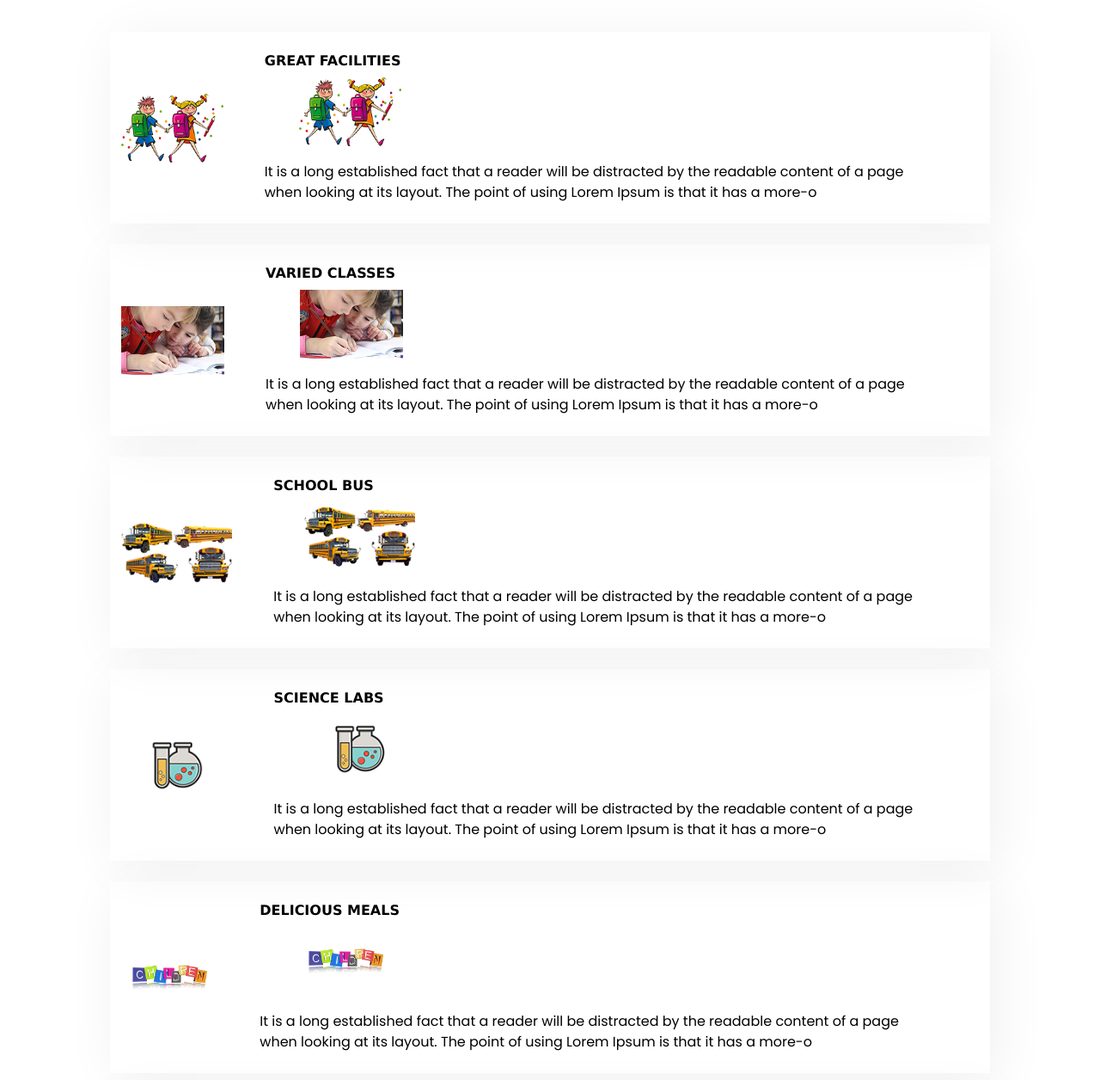
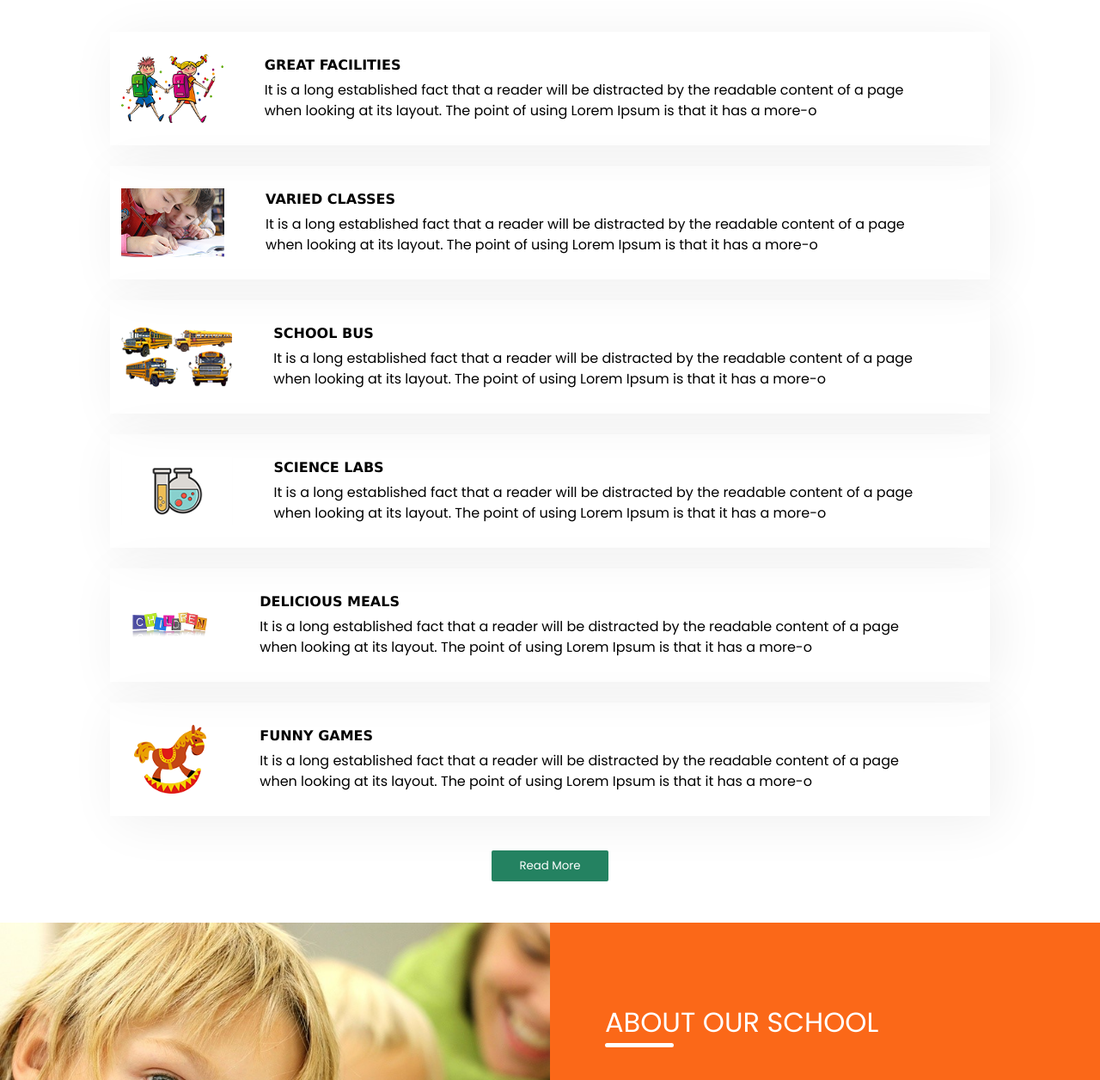
Before and after one commit to aksharbisht/assessment1, a plain HTML site: page index.html in a window 1280 px wide. Shown: the part 644-1900 px from the top of the page at 86% size. Drawn offline with Linux system fonts and the light colour scheme.

Commit message:
removed bugs

```diff
--- a/index.html
+++ b/index.html
@@ -73,7 +73,7 @@
                     </div>
                     <div class="serviceText">
                         <div class="serviceTextHeading">GREAT FACILITIES</div>
-                        <div class="serviceImage phone">
+                        <div class="serviceImagePhone">
                             <img src="public/images/facilities.png" alt="">
                         </div>
                         <div class="serviceTextContent">It is a long established fact that a reader will be distracted by the readable content of a page when looking at its layout. The point of using Lorem Ipsum is that it has a more-o</div>
@@ -85,7 +85,7 @@
                     </div>
                     <div class="serviceText">
                         <div class="serviceTextHeading">VARIED CLASSES</div>
-                        <div class="serviceImage phone">
+                        <div class="serviceImagePhone">
                             <img src="public/images/classes.png" alt="">
                         </div>
                         <div class="serviceTextContent">It is a long established fact that a reader will be distracted by the readable content of a page when looking at its layout. The point of using Lorem Ipsum is that it has a more-o</div>
@@ -97,7 +97,7 @@
                     </div>
                     <div class="serviceText">
                         <div class="serviceTextHeading">SCHOOL BUS</div>
-                        <div class="serviceImage bus phone">
+                        <div class="serviceImagePhone bus">
                             <img src="public/images/bus.png" alt="">
                         </div>
                         <div class="serviceTextContent">It is a long established fact that a reader will be distracted by the readable content of a page when looking at its layout. The point of using Lorem Ipsum is that it has a more-o</div>
@@ -109,7 +109,7 @@
                     </div>
                     <div class="serviceText">
                         <div class="serviceTextHeading">SCIENCE LABS</div>
-                        <div class="serviceImage phone">
+                        <div class="serviceImagePhone">
                             <img src="public/images/labs.png" alt="">
                         </div>
                         <div class="serviceTextContent">It is a long established fact that a reader will be distracted by the readable content of a page when looking at its layout. The point of using Lorem Ipsum is that it has a more-o</div>
@@ -121,7 +121,7 @@
                     </div>
                     <div class="serviceText">
                         <div class="serviceTextHeading">DELICIOUS MEALS</div>
-                        <div class="serviceImage meals phone">
+                        <div class="serviceImagePhone meals">
                             <img src="public/images/meal.png" alt="">
                         </div>
                         <div class="serviceTextContent">It is a long established fact that a reader will be distracted by the readable content of a page when looking at its layout. The point of using Lorem Ipsum is that it has a more-o</div>
@@ -133,7 +133,7 @@
                     </div>
                     <div class="serviceText">
                         <div class="serviceTextHeading">FUNNY GAMES</div>
-                        <div class="serviceImage phone">
+                        <div class="serviceImagePhone">
                             <img src="public/images/games.png" alt="">
                         </div>
                         <div class="serviceTextContent">It is a long established fact that a reader will be distracted by the readable content of a page when looking at its layout. The point of using Lorem Ipsum is that it has a more-o</div>
--- a/public/css/style.css
+++ b/public/css/style.css
@@ -5,6 +5,9 @@
     box-sizing: border-box;
 }
 .phone {
+    display: none;
+}
+.serviceImagePhone {
     display: none;
 }
 button:hover {
```
